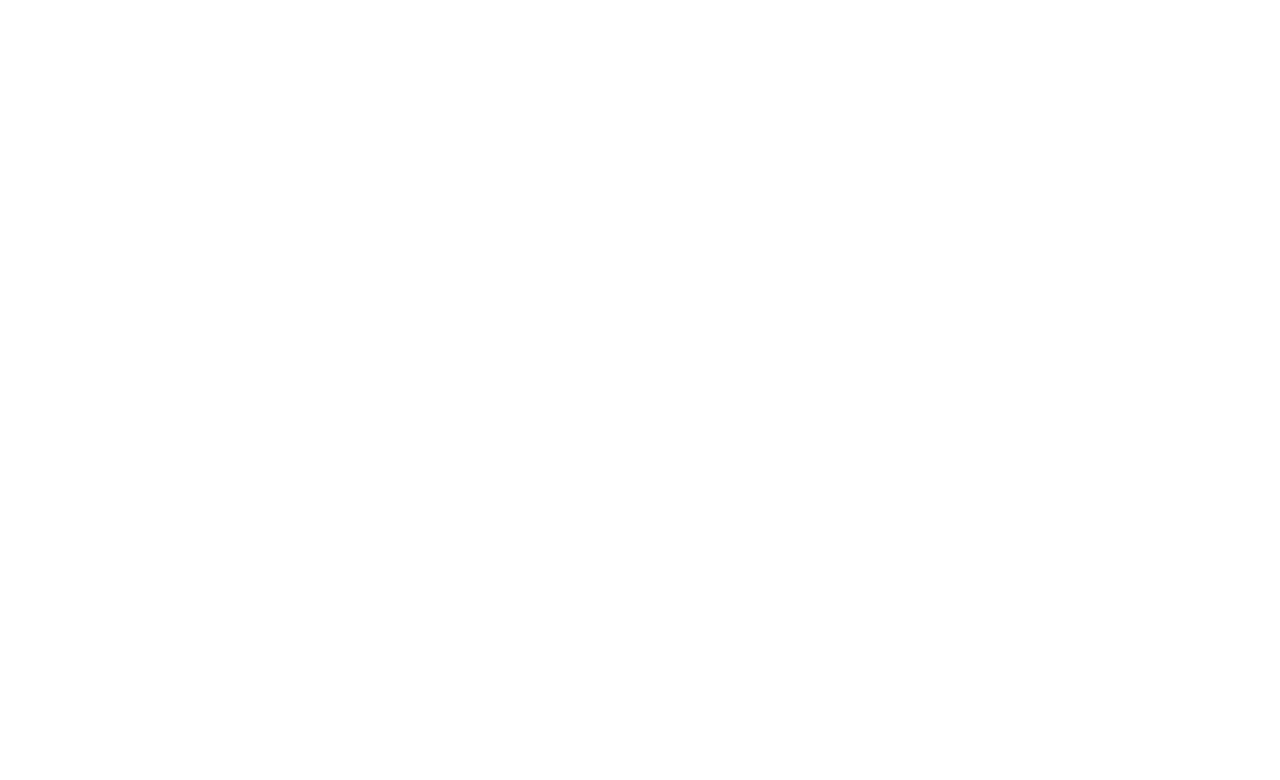
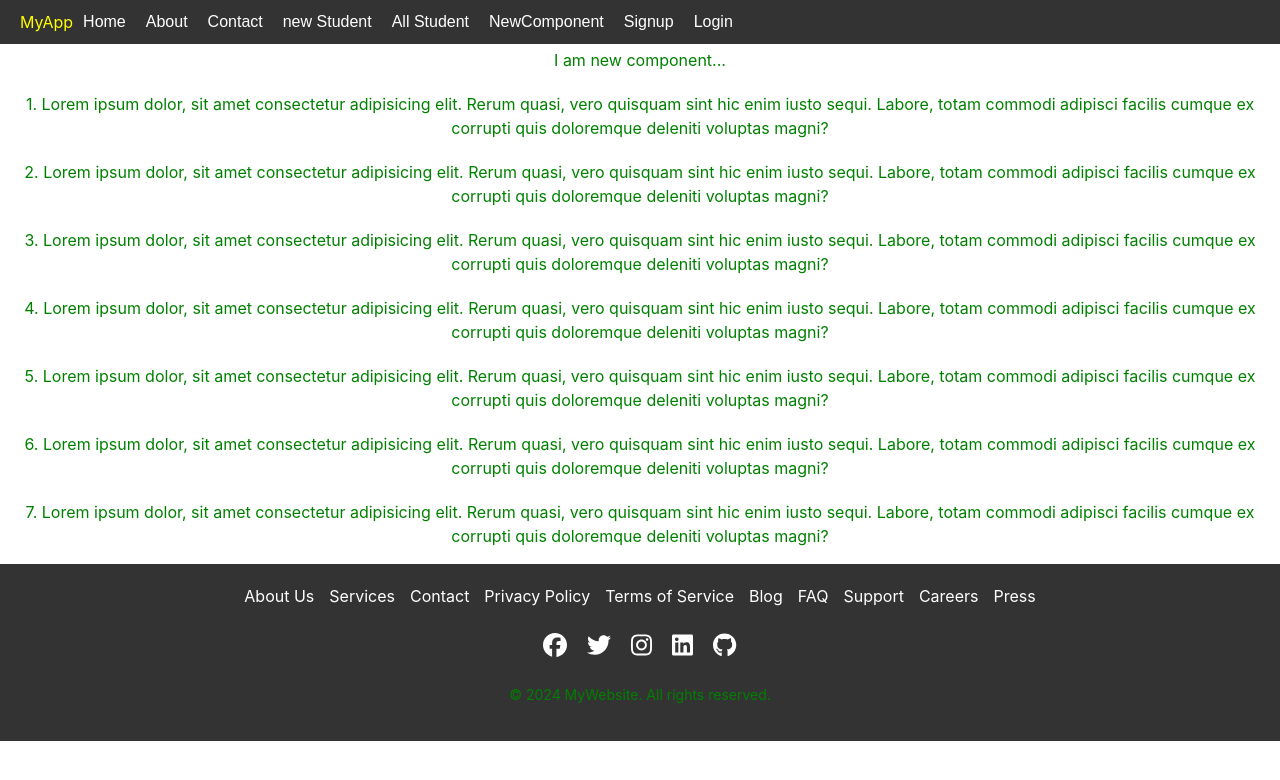
Before and after one commit to Mayappa123/mern-app, a React (Vite) app in the folder frontend/: page /newcomponent in a window 1280 px wide. Before the commit this address had no page. Shown: the top 780 px of the page. Built offline with nearby package versions, Linux system fonts and the light colour scheme.

Commit message:
added new component

```diff
--- /dev/null
+++ b/frontend/src/components/NewComponent.jsx
@@ -0,0 +1,53 @@
+import React from "react";
+
+function NewComponent() {
+  return (
+    <>
+      <p>I am new component...</p>
+      <p>
+        1. Lorem ipsum dolor, sit amet consectetur adipisicing elit. Rerum
+        quasi, vero quisquam sint hic enim iusto sequi. Labore, totam commodi
+        adipisci facilis cumque ex corrupti quis doloremque deleniti voluptas
+        magni?
+      </p>
+      <p>
+        2. Lorem ipsum dolor, sit amet consectetur adipisicing elit. Rerum
+        quasi, vero quisquam sint hic enim iusto sequi. Labore, totam commodi
+        adipisci facilis cumque ex corrupti quis doloremque deleniti voluptas
+        magni?
+      </p>
+      <p>
+        3. Lorem ipsum dolor, sit amet consectetur adipisicing elit. Rerum
+        quasi, vero quisquam sint hic enim iusto sequi. Labore, totam commodi
+        adipisci facilis cumque ex corrupti quis doloremque deleniti voluptas
+        magni?
+      </p>
+      <p>
+        4. Lorem ipsum dolor, sit amet consectetur adipisicing elit. Rerum
+        quasi, vero quisquam sint hic enim iusto sequi. Labore, totam commodi
+        adipisci facilis cumque ex corrupti quis doloremque deleniti voluptas
+        magni?
+      </p>
+      <p>
+        5. Lorem ipsum dolor, sit amet consectetur adipisicing elit. Rerum
+        quasi, vero quisquam sint hic enim iusto sequi. Labore, totam commodi
+        adipisci facilis cumque ex corrupti quis doloremque deleniti voluptas
+        magni?
+      </p>
+      <p>
+        6. Lorem ipsum dolor, sit amet consectetur adipisicing elit. Rerum
+        quasi, vero quisquam sint hic enim iusto sequi. Labore, totam commodi
+        adipisci facilis cumque ex corrupti quis doloremque deleniti voluptas
+        magni?
+      </p>
+      <p>
+        7. Lorem ipsum dolor, sit amet consectetur adipisicing elit. Rerum
+        quasi, vero quisquam sint hic enim iusto sequi. Labore, totam commodi
+        adipisci facilis cumque ex corrupti quis doloremque deleniti voluptas
+        magni?
+      </p>
+    </>
+  );
+}
+
+export default NewComponent;
--- a/frontend/src/components/navbar.jsx
+++ b/frontend/src/components/navbar.jsx
@@ -1,7 +1,6 @@
 import React from "react";
 import "../styles/navbar.css";
 import { Link } from "react-router-dom";
-
 
 const Navbar = () => {
   return (
@@ -10,8 +9,8 @@
         className="sticky sticky-top nav"
         style={{ position: "fixed", top: "0px" }}
       >
-        <a href="/" className="site-name">
-          SiteName
+        <a href="/" className="sitename">
+          MyApp
         </a>
         <ul>
           <li className="active">
@@ -30,6 +29,9 @@
             <Link to="/allStudents">All Student</Link>
           </li>
           <li className="active">
+            <Link to="/newcomponent">NewComponent</Link>
+          </li>
+          <li className="active">
             <Link to="/signup">Signup </Link>
           </li>
           <li className="active">
--- a/frontend/src/routes/routes.jsx
+++ b/frontend/src/routes/routes.jsx
@@ -8,6 +8,7 @@
 import StudentForm from "../components/newStudent";
 import StudentList from "../components/getStudents";
 import App from "../App";
+import NewComponent from "../components/NewComponent";
 
 
 const AppRoutes = () => {
@@ -21,6 +22,7 @@
         <Route path="login" element={<LoginPage />} />
         <Route path="newStudent" element={<StudentForm />} />
         <Route path="allStudents" element={<StudentList />} />
+        <Route path="newcomponent" element={<NewComponent />} />
       </Route>
     </Routes>
   );
--- a/frontend/src/styles/navbar.css
+++ b/frontend/src/styles/navbar.css
@@ -2,8 +2,6 @@
   background-color: #333;
   padding: 10px 0;
   width: 100vw;
-  position: fixed;
-  top: 0;
 }
 
 nav ul {
@@ -14,6 +12,12 @@
   display: flex;
   justify-content: center;
   align-items: stretch;
+}
+
+.sitename {
+  color: yellow;
+  text-decoration: none;
+  margin-left: 20px;
 }
 
 nav ul li {
--- /dev/null
+++ b/frontend/src/styles/newcomponent.css
@@ -0,0 +1,5 @@
+div {
+    height: 200px;
+  background-color: black;
+  color: white;
+}
```
Also changed, not shown: frontend/src/pages/NewPage.jsx (added, +12 -0 lines), 2 other files (tests, documents, lock files or other folders).
